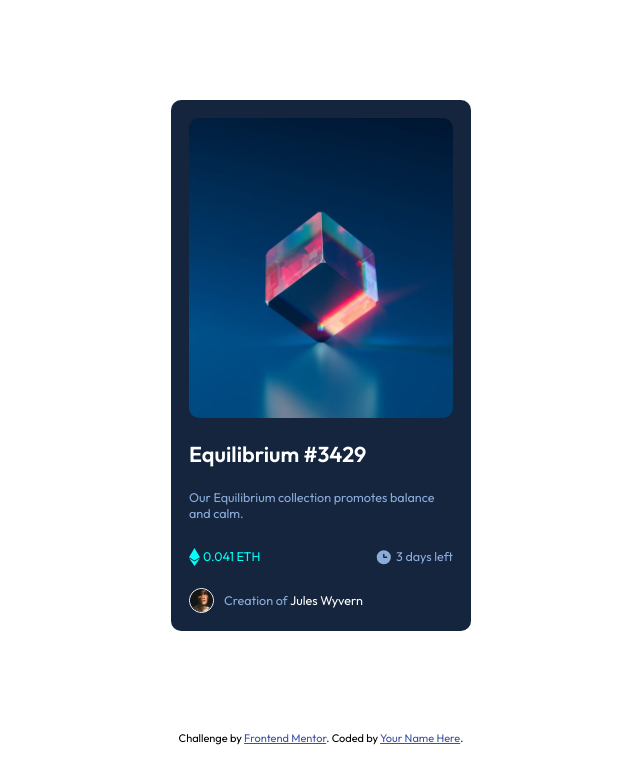
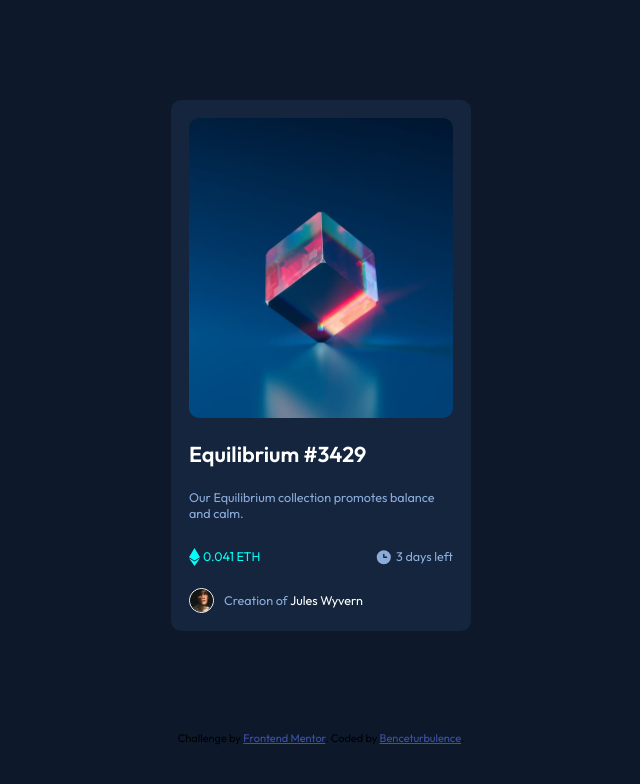
Before and after one commit to benceturbulence/FrontendMentor_GRID_nft-preview-card-component-main, a plain HTML site: page index.html in a window 1280 px wide. Shown: the whole page, without its empty margins (319-959 px from the left). Drawn offline with Linux system fonts and the light colour scheme.

Commit message:
CORRECTION

```diff
--- a/index.css
+++ b/index.css
@@ -14,7 +14,7 @@
 }
 
 body {
- /*   background-color: var(--main-bg); */
+ background-color: var(--main-bg);
  font-family: 'Outfit', sans-serif;
 }
 
--- a/index.html
+++ b/index.html
@@ -44,8 +44,8 @@
 
 
   <div class="attribution">
-    Challenge by <a href="https://www.frontendmentor.io?ref=challenge" target="_blank">Frontend Mentor</a>.
-    Coded by <a href="#">Your Name Here</a>.
+    Challenge by <a href="https://www.frontendmentor.io/challenges/nft-preview-card-component-SbdUL_w0U/hub/nft-preview-card-component-nzRifYKBw" target="_blank">Frontend Mentor</a>.
+    Coded by <a href="https://www.github.com/benceturbulence">Benceturbulence</a>.
   </div>
 </body>
 </html>
```
